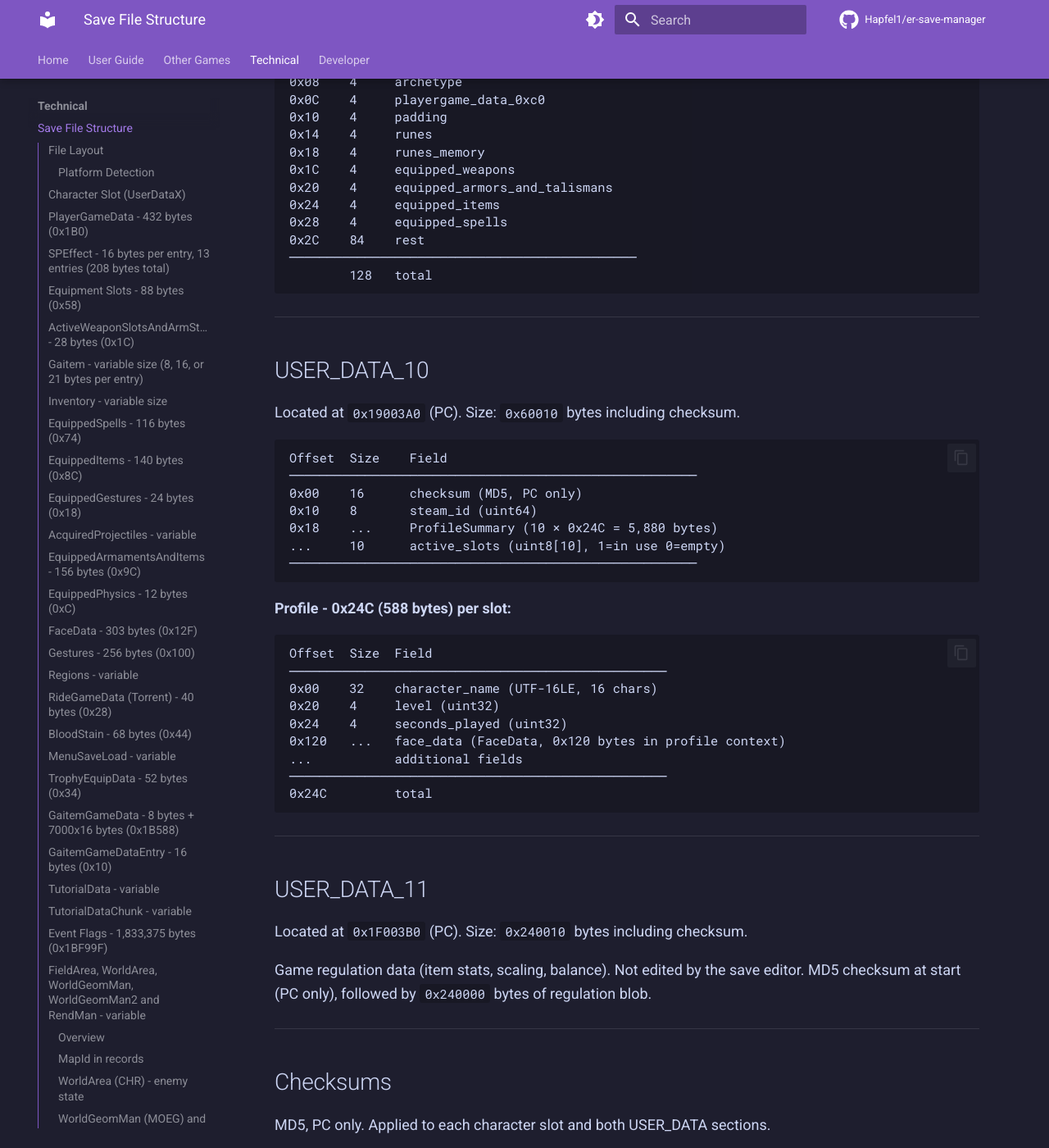
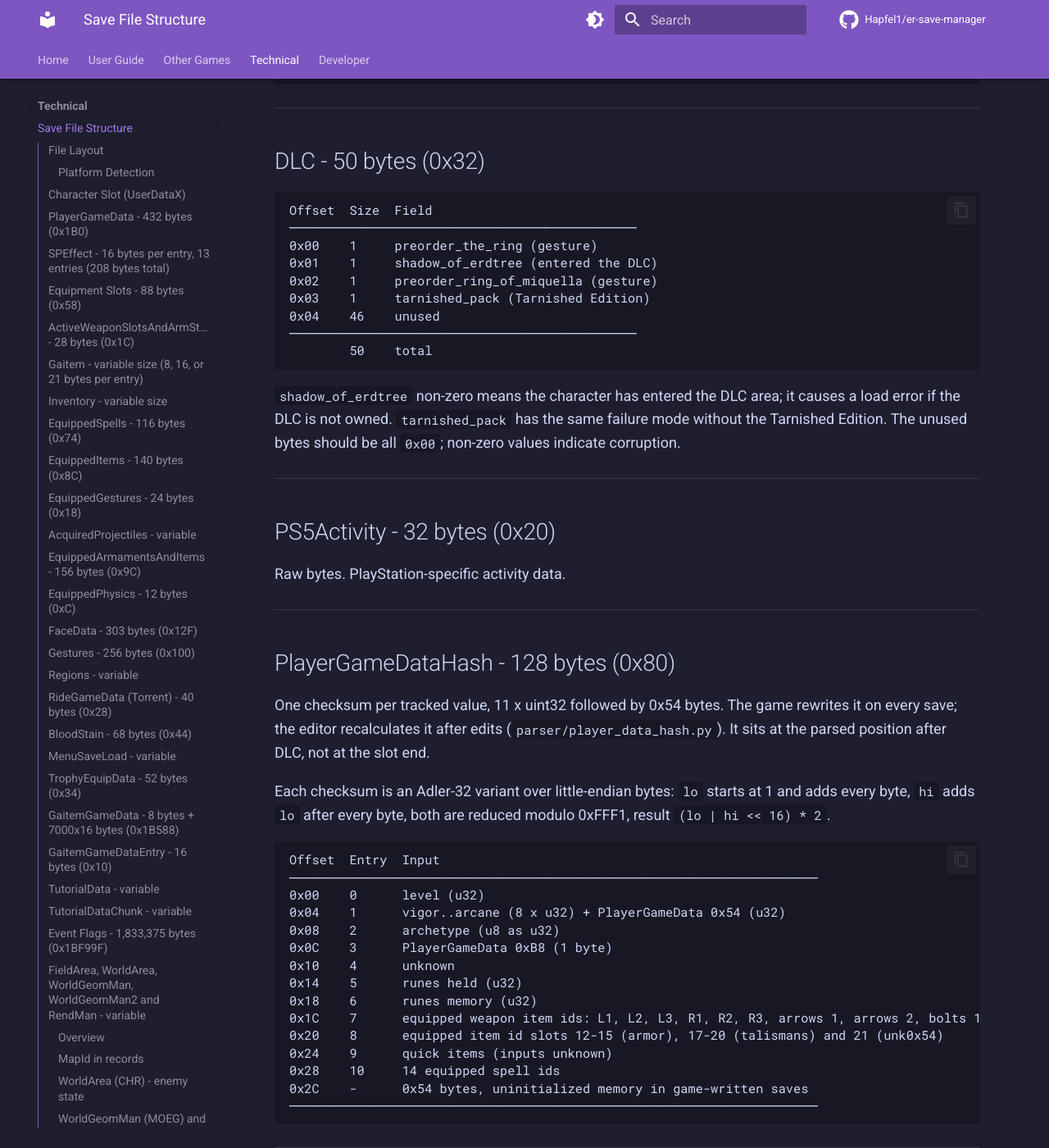
Before and after one commit to Hapfel1/er-save-manager, an MkDocs documentation site: the page built from docs/technical/save-file-structure.md, in a window 1280 px wide and 1400 px high, scrolled down 21803 px. Shown: the whole window at 82% size. Built offline with MkDocs 1.6.1 and Material for MkDocs 9.7.7, drawn with Linux system fonts in a browser that asks for light colours; comment, search, counter and statistics services are not loaded; the version menu is left out; some of the changed text lies outside the part shown.

Commit message:
feat(parser): decode RendMan decals, fix save structure docs

````diff
--- a/docs/technical/save-file-structure.md
+++ b/docs/technical/save-file-structure.md
@@ -8,7 +8,7 @@ All sizes and offsets are sourced directly from the parser implementation.
 
 ## File Layout
 
-**File size:** ~26 MB (26,214,400 bytes, PC)
+**File size:** 28,967,888 bytes (0x1BA03D0, PC)
 **Endianness:** Little-endian throughout
 **Checksum:** MD5 per section (PC only)
 
@@ -30,7 +30,7 @@ Offset       Size         Section
 0x1680390    0x280010     Character Slot 9
 ─────────────────────────────────────────────────────────
 0x19003A0    0x60010      USER_DATA_10 (SteamID, profiles)
-0x1F003B0    0x240010     USER_DATA_11 (Regulation data)
+0x19603B0    0x240020     USER_DATA_11 (Regulation data)
 ─────────────────────────────────────────────────────────
 ```
 
@@ -57,7 +57,7 @@ PlayStation slot layout:
   0x00-...     0x280000    Character data (no checksum)
 ```
 
-**Empty slot detection:** checksum bytes are all `0x00`.
+**Empty slot detection:** `version == 0` (first u32 of the character data). On PC the parser also skips a slot whose checksum is all `0x00` without reading it.
 
 The parser reads slots sequentially in this exact order:
 
@@ -476,7 +476,7 @@ Offset  Size  Field
 
 ## FaceData - 303 bytes (0x12F)
 
-Character appearance data. Stored as raw bytes - contains 100+ fields for facial features, body proportions, and color sliders. When read from `ProfileSummary` (USER_DATA_10), reads `0x120` bytes instead of `0x12F`.
+Character appearance data. Stored as raw bytes - contains 100+ fields for facial features, body proportions, and color sliders. The ProfileSummary copy in USER_DATA_10 is `0x124` bytes.
 
 ---
 
@@ -553,7 +553,7 @@ Offset  Size  Type    Field    Notes
 0x00    2     uint16  unk0x0
 0x02    2     uint16  unk0x02
 0x04    4     uint32  size
-0x08    size          data     consists of size bytes (max 64kb)
+0x08    size          data     normally 0x1000 bytes
 ────────────────────────────────────────────────────────────────
 ```
 
@@ -654,10 +654,10 @@ FieldArea and WorldArea have a max size of 0x10000 while WorldGeomMan, WorldGeom
 A size of 0 means the block has no data.
 
 WorldArea, WorldGeomMan and WorldGeomMan2 hold the per-map world state: killed enemies, broken assets
-and picked up items. All three are lists of per-map records keyed by a `MapId`. Each entry names a part
+and picked up items. RendMan holds ground decals (see below). All three are lists of per-map records keyed by a `MapId`. Each entry names a part
 in that map's MSB (`map/mapstudio/<map>.msb`). The parser decodes them with `WorldArea.parse_chr()` and
-`WorldGeomMan.parse_geom()` (`parser/world.py`). Both return `None` if the data does not re-encode
-byte-identical.
+`WorldGeomMan.parse_geom()`, RendMan with `RendMan.parse_decals()` (`parser/world.py`). All return
+`None` if the data does not re-encode byte-identical.
 
 ### Overview
 
@@ -795,6 +795,34 @@ WorldGeomMan with state 3.
 | Pick Arteria Leaf | - | `AEG099_691_9000` state 3 added | `AEG099_691_9000` state 1 added |
 | Rest | - | state 3 becomes 2 | unchanged |
 
+### RendMan - ground decals
+
+```
+Offset  Size     Type    Field
+──────────────────────────────────────────────────────────
+0x00    4        uint32  count
+0x04    40 * n           decals
+──────────────────────────────────────────────────────────
+```
+
+Decal (`RendManDecal`, 40 bytes):
+
+```
+Offset  Size  Type      Field
+──────────────────────────────────────────────────────────
+0x00    4     uint32    decal_id (DecalParam row)
+0x04    18    int16[9]  three points (x, y, z) in 1/8 world units
+0x16    2     uint16    padding (0)
+0x18    16    uint32[4] unknown
+──────────────────────────────────────────────────────────
+```
+
+Persistent decals around the player: blood splatter (445000, 610003), black liquid slashes (442204,
+443400), burn marks (442600), and two unnamed families. 3000xxxxx decals repeat one point three times
+and form trails about 2 units apart; 6001xxxxx decals are triangles with three distinct points.
+Points are local to the player's map: on a point decal written where the player saved, point / 8
+equals the player coordinates. On point decals the first three unknown u32 are equal.
+
 ### Editing
 
 Adding or removing entries changes the block size, so every later section of the slot moves
@@ -833,7 +861,10 @@ Offset  Size  Type          Field
 
 ## NetMan - 131,076 bytes (0x20004)
 
-Network manager state. `unk0x0` (uint32, 4 bytes) followed by `0x20000` bytes of data.
+Network manager state. `unk0x0` (uint32, always 2) followed by `0x20000` bytes of data.
+
+The u32 before it is always 0. A replacement blob (CSNetMan.bin) covers both, 0x20004 bytes, so it is
+written 4 bytes before the parsed `net_man_offset`.
 
 ---
 
@@ -887,10 +918,21 @@ Offset  Size  Type    Field
 
 ## DLC - 50 bytes (0x32)
 
-Raw bytes. Notable fields:
+```
+Offset  Size  Field
+──────────────────────────────────────────────
+0x00    1     preorder_the_ring (gesture)
+0x01    1     shadow_of_erdtree (entered the DLC)
+0x02    1     preorder_ring_of_miquella (gesture)
+0x03    1     tarnished_pack (Tarnished Edition)
+0x04    46    unused
+──────────────────────────────────────────────
+        50    total
+```
 
-- `data[1]` - Shadow of the Erdtree entry flag. Non-zero = character has entered the DLC area. Causes infinite loading if DLC is not owned.
-- `data[3:50]` - Unused. Should be all `0x00`. Non-zero values indicate corruption.
+`shadow_of_erdtree` non-zero means the character has entered the DLC area; it causes a load error
+if the DLC is not owned. `tarnished_pack` has the same failure mode without the Tarnished Edition.
+The unused bytes should be all `0x00`; non-zero values indicate corruption.
 
 ---
 
@@ -902,64 +944,89 @@ Raw bytes. PlayStation-specific activity data.
 
 ## PlayerGameDataHash - 128 bytes (0x80)
 
-Integrity hash computed from player data and equipment.
+One checksum per tracked value, 11 x uint32 followed by 0x54 bytes. The game rewrites it on every save;
+the editor recalculates it after edits (`parser/player_data_hash.py`). It sits at the parsed position
+after DLC, not at the slot end.
+
+Each checksum is an Adler-32 variant over little-endian bytes: `lo` starts at 1 and adds every byte,
+`hi` adds `lo` after every byte, both are reduced modulo 0xFFF1, result `(lo | hi << 16) * 2`.
 
 ```
-Offset  Size  Field
-──────────────────────────────────────────────
-0x00    4     level
-0x04    4     stats
-0x08    4     archetype
-0x0C    4     playergame_data_0xc0
-0x10    4     padding
-0x14    4     runes
-0x18    4     runes_memory
-0x1C    4     equipped_weapons
-0x20    4     equipped_armors_and_talismans
-0x24    4     equipped_items
-0x28    4     equipped_spells
-0x2C    84    rest
-──────────────────────────────────────────────
-        128   total
+Offset  Entry  Input
+──────────────────────────────────────────────────────────────────────
+0x00    0      level (u32)
+0x04    1      vigor..arcane (8 x u32) + PlayerGameData 0x54 (u32)
+0x08    2      archetype (u8 as u32)
+0x0C    3      PlayerGameData 0xB8 (1 byte)
+0x10    4      unknown
+0x14    5      runes held (u32)
+0x18    6      runes memory (u32)
+0x1C    7      equipped weapon item ids: L1, L2, L3, R1, R2, R3, arrows 1, arrows 2, bolts 1, bolts 2
+0x20    8      equipped item id slots 12-15 (armor), 17-20 (talismans) and 21 (unk0x54)
+0x24    9      quick items (inputs unknown)
+0x28    10     14 equipped spell ids
+0x2C    -      0x54 bytes, uninitialized memory in game-written saves
+──────────────────────────────────────────────────────────────────────
 ```
 
 ---
 
 ## USER_DATA_10
 
-Located at `0x19003A0` (PC). Size: `0x60010` bytes including checksum.
+Located at `0x19003A0` (PC). Size: `0x60010` bytes including checksum. Offsets below are from the
+section start on PC; PlayStation has no checksum, so subtract 0x10.
 
 ```
 Offset  Size    Field
 ──────────────────────────────────────────────────────
 0x00    16      checksum (MD5, PC only)
-0x10    8       steam_id (uint64)
-0x18    ...     ProfileSummary (10 × 0x24C = 5,880 bytes)
-...     10      active_slots (uint8[10], 1=in use 0=empty)
+0x10    4       version (uint32)
+0x14    8       steam_id (uint64)
+0x1C    0x140   Settings (camera, volume, HDR, ...), padded
+0x15C   0x1808  MenuSystemSaveLoad (appearance presets)
+0x1964  0x1702  ProfileSummary
+0x3066  5       GameMan bytes
+0x306B  0xB2    PCOptionData (PC only)
+...     var     KeyConfigSaveLoad (u16, u16, u32 size, size bytes)
+...     8       game_man_0x118
+...             unparsed remainder up to 0x60010
 ──────────────────────────────────────────────────────
 ```
+
+**ProfileSummary - 0x1702 bytes:** 10 x uint8 `active_profiles` (1 = slot in use), then 10 x Profile.
 
 **Profile - 0x24C (588 bytes) per slot:**
 
 ```
-Offset  Size  Field
+Offset  Size   Field
 ──────────────────────────────────────────────────
-0x00    32    character_name (UTF-16LE, 16 chars)
-0x20    4     level (uint32)
-0x24    4     seconds_played (uint32)
-0x120   ...   face_data (FaceData, 0x120 bytes in profile context)
-...           additional fields
+0x00    32     character_name (UTF-16LE, 16 chars)
+0x20    2      terminator
+0x22    4      level (uint32)
+0x26    4      seconds_played (uint32)
+0x2A    4      runes_memory (uint32)
+0x2E    4      map_id (MapId)
+0x32    4      unknown
+0x36    0x124  face_data
+0x15A   0xE8   equipment
+0x242   1      body_type
+0x243   1      archetype
+0x244   1      starting_gift
+0x245   7      unknown
 ──────────────────────────────────────────────────
-0x24C         total
+0x24C          total
 ```
+
+ProfileSummary is the load screen copy of each character. Edits that should show on the load screen
+(name, level, playtime, appearance, equipment) have to update it as well.
 
 ---
 
 ## USER_DATA_11
 
-Located at `0x1F003B0` (PC). Size: `0x240010` bytes including checksum.
-
-Game regulation data (item stats, scaling, balance). Not edited by the save editor. MD5 checksum at start (PC only), followed by `0x240000` bytes of regulation blob.
+Located at `0x19603B0` (PC). Size: `0x240020` bytes. MD5 checksum at the start (PC only) over the
+following `0x240010` bytes, which hold the game regulation data (item stats, scaling, balance). Not
+edited by the save editor, so its checksum is never recalculated.
 
 ---
 
@@ -984,7 +1051,7 @@ The parser tracks slot offsets dynamically during read. Checksums are recalculat
 | ...     | ...        | ...       | `0x280000` |
 | Slot 9  | `0x1680390`| `0x16803A0`| `0x280000`|
 | UD10    | `0x19003A0`| `0x19003B0`| `0x60000` |
-| UD11    | `0x1F003B0`| `0x1F003C0`| `0x240000`|
+| UD11    | `0x19603B0`| `0x19603C0`| `0x240010`|
 
 ---
 
````
Also changed, not shown: 2 other files.
